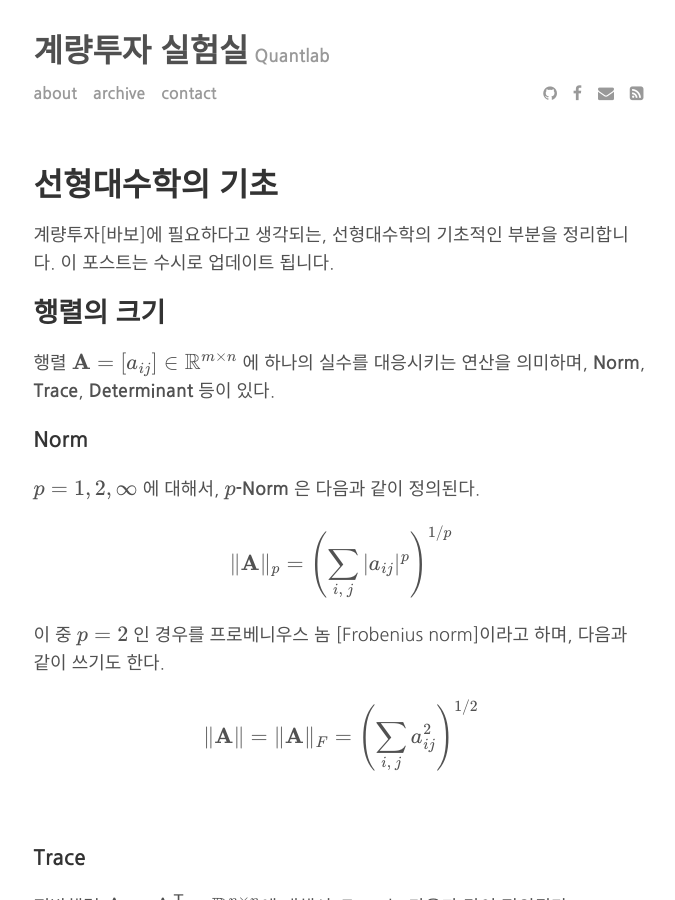
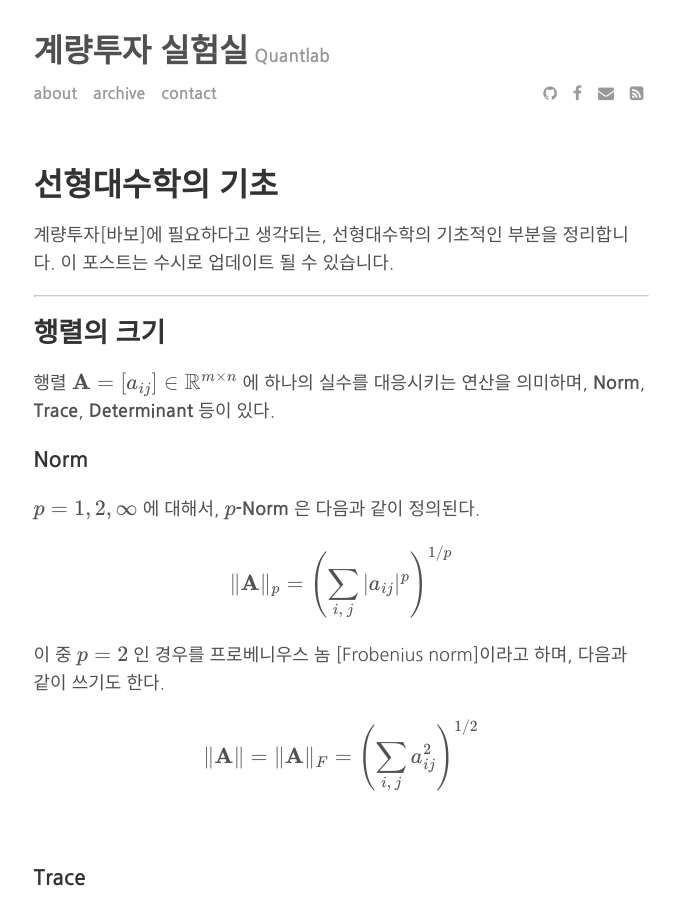
Before and after one commit to gem763/gem763.github.io, a Jekyll site: the page built from _posts/2017-08-23-linear-algebra-basic.md, in a window 1280 px wide and 900 px high. Shown: the whole window, without its empty margins (299-974 px from the left). Built offline with Jekyll 4.4.1, drawn with Linux system fonts in a browser that asks for light colours; formulas are drawn with MathJax 3; comment, search, counter and statistics services are not loaded.

Commit message:
Uploaded by https://stackedit.io/

```diff
--- a/_posts/2017-08-23-linear-algebra-basic.md
+++ b/_posts/2017-08-23-linear-algebra-basic.md
@@ -6,10 +6,10 @@ excerpt_separator: <!--more-->
 
 ---
 
-계량투자[바보]에 필요하다고 생각되는, 선형대수학의 기초적인 부분을 정리합니다. 이 포스트는 수시로 업데이트 됩니다.
+계량투자[바보]에 필요하다고 생각되는, 선형대수학의 기초적인 부분을 정리합니다. 이 포스트는 수시로 업데이트 될 수 있습니다.
 <!--more-->
 
-
+---
 
 ## 행렬의 크기
 
```
